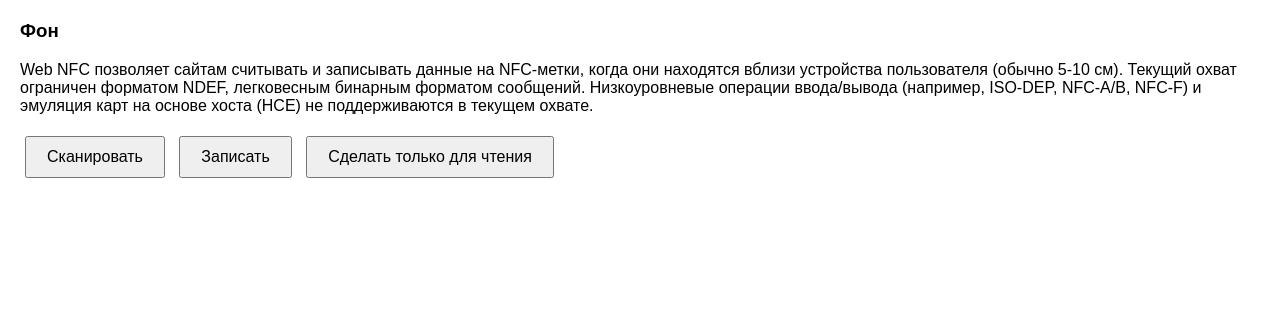
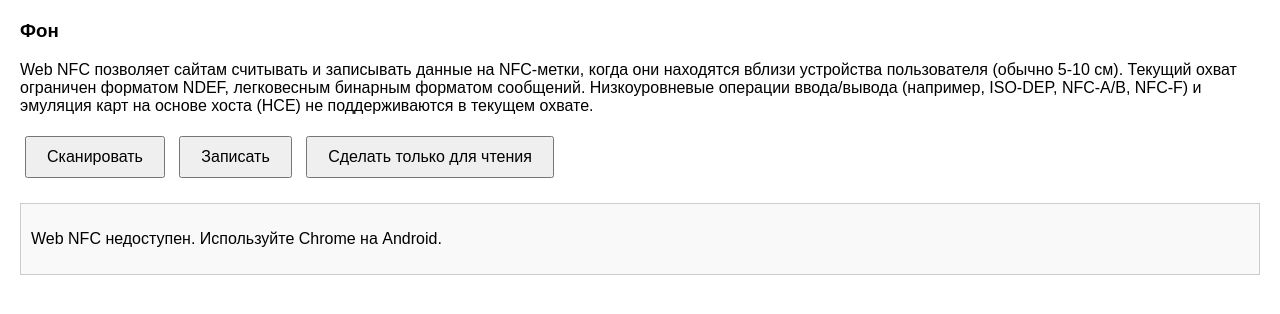
Before and after one commit to yo0j/web-nfc, a plain HTML site: page index.html in a window 1280 px wide. Drawn offline with Linux system fonts and the light colour scheme.

Commit message:
Update index.html
consol to page

```diff
--- a/index.html
+++ b/index.html
@@ -15,6 +15,14 @@
             padding: 10px 20px;
             font-size: 16px;
         }
+        #log {
+            margin-top: 20px;
+            max-height: 200px;
+            overflow-y: auto;
+            border: 1px solid #ccc;
+            padding: 10px;
+            background-color: #f9f9f9;
+        }
     </style>
 </head>
 <body>
@@ -27,8 +35,17 @@
     <button id="writeButton">Записать</button>
     <button id="makeReadOnlyButton">Сделать только для чтения</button>
 
+    <div id="log"></div>
+
     <script>
-        const log = console.log; // Замена для использования logging
+        const logContainer = document.getElementById("log");
+
+        const log = (message) => {
+            const p = document.createElement("p");
+            p.textContent = message;
+            logContainer.appendChild(p);
+            logContainer.scrollTop = logContainer.scrollHeight; // Прокрутка вниз
+        };
 
         if (!("NDEFReader" in window)) {
             log("Web NFC недоступен. Используйте Chrome на Android.");
```
